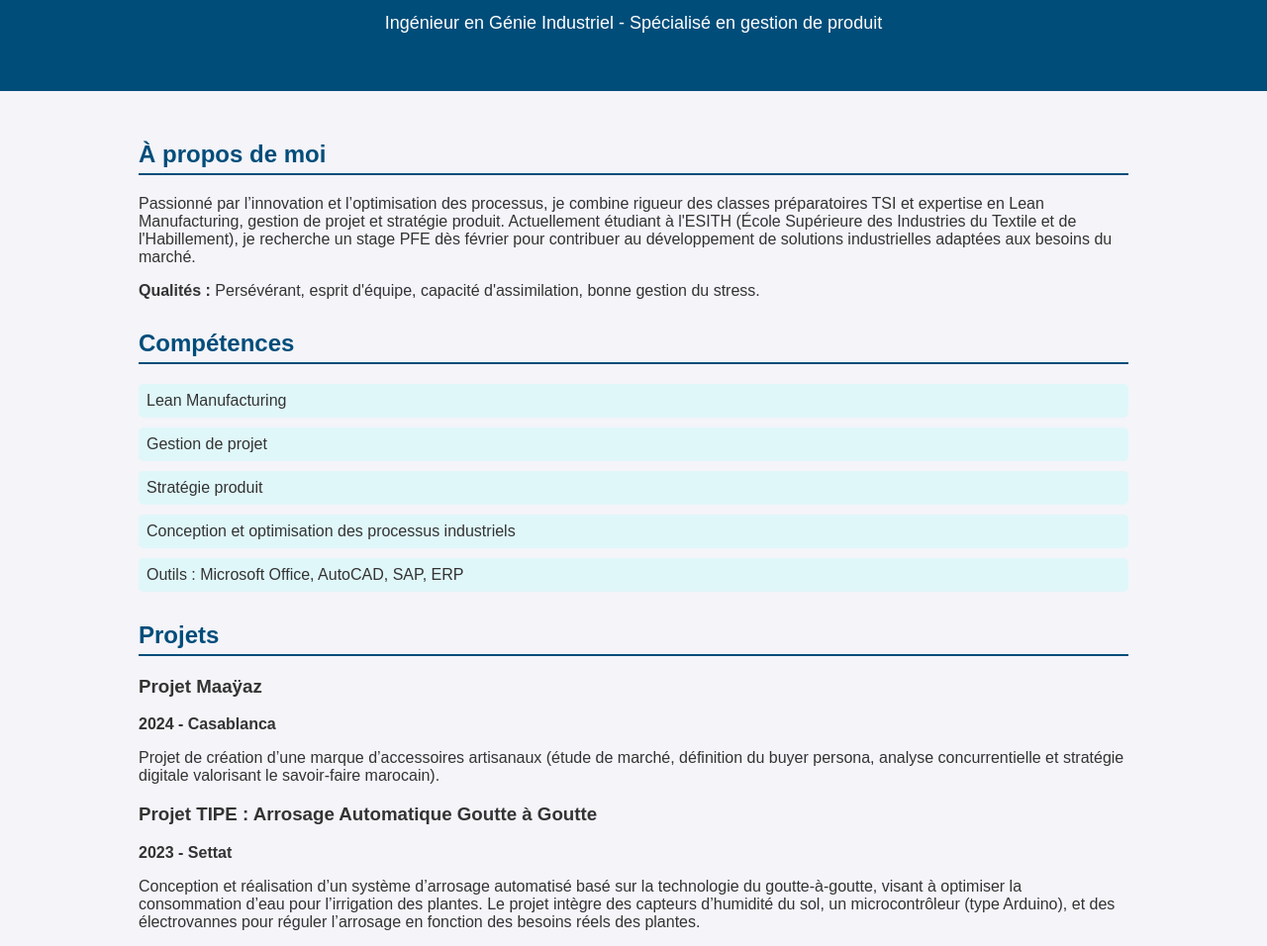
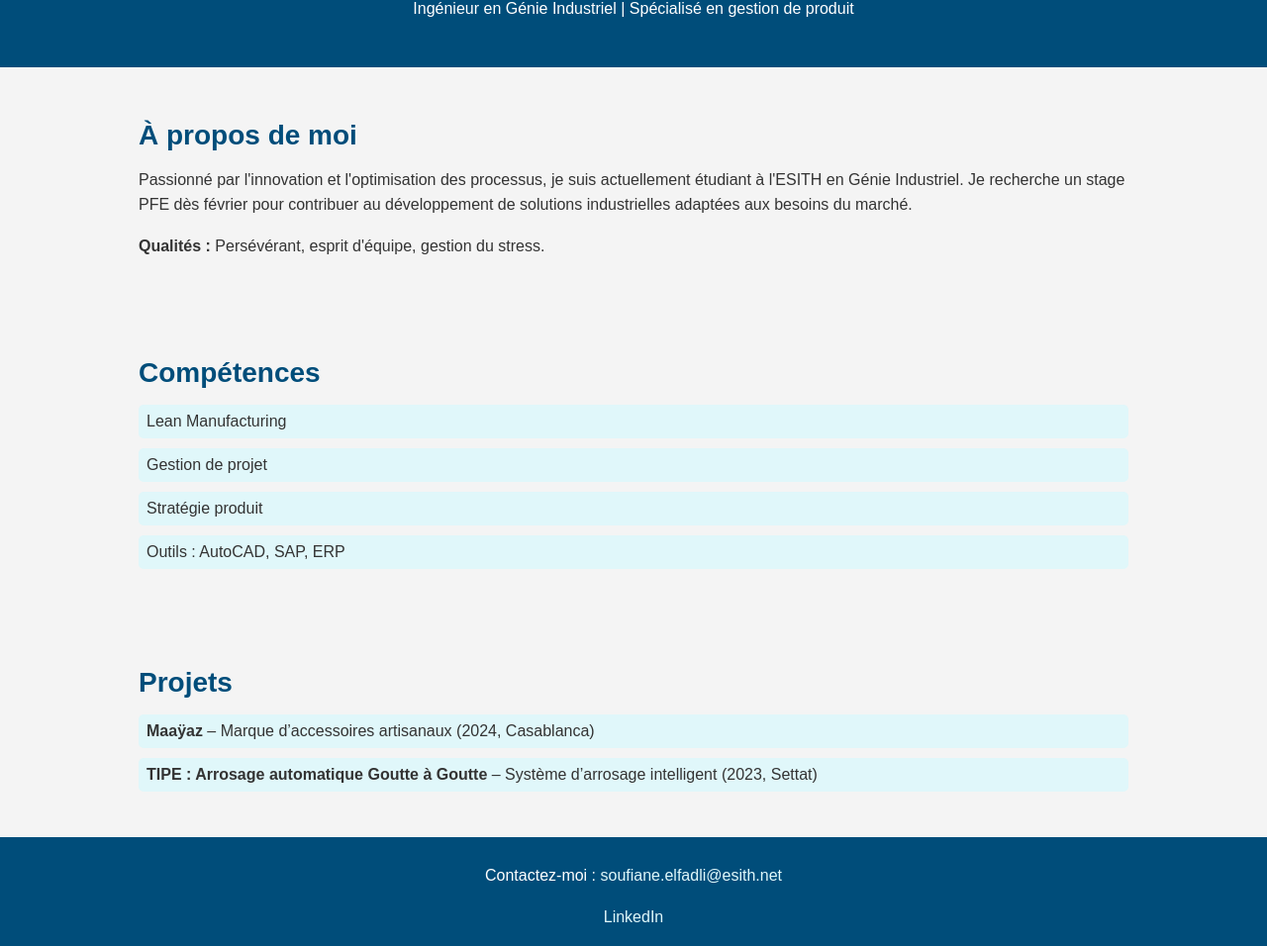
Before and after one commit to Soufiane-elfadli/portfolio, a plain HTML site: page index.html in a window 1280 px wide. Shown: the part 87-1043 px from the top of the page at 99% size. Drawn offline with Linux system fonts and the light colour scheme.

Commit message:
Refactor index.html for improved layout and styling
Updated the layout and styling of the personal webpage, including changes to the header, sections, and footer for improved readability and aesthetics.

```diff
--- a/index.html
+++ b/index.html
@@ -1,3 +1,4 @@
+
 <!DOCTYPE html>
 <html lang="fr">
 
@@ -6,64 +7,55 @@
     <meta name="viewport" content="width=device-width, initial-scale=1.0">
     <title>Soufiane Elfadli - Ingénieur en Génie Industriel</title>
     <style>
-        /* Style global */
         body {
             font-family: Arial, sans-serif;
-            background-color: #f4f4f9;
+            background-color: #f4f4f4;
             margin: 0;
             padding: 0;
             color: #333;
         }
 
-        /* En-tête */
         header {
             background-color: #004d7a;
             color: white;
             text-align: center;
-            padding: 40px 20px;
+            padding: 30px 20px;
         }
 
         header h1 {
             margin: 0;
-            font-size: 36px;
+            font-size: 32px;
         }
 
-        header p {
-            font-size: 18px;
-        }
-
-        /* Section principale */
-        main {
-            padding: 30px;
+        section {
+            padding: 30px 20px;
             max-width: 1000px;
             margin: 0 auto;
         }
 
-        .section {
-            margin-bottom: 30px;
+        h2 {
+            color: #004d7a;
+            font-size: 28px;
+            margin-bottom: 10px;
         }
 
-        h2 {
-            color: #004d7a;
-            border-bottom: 2px solid #004d7a;
-            padding-bottom: 5px;
+        p {
+            font-size: 16px;
+            line-height: 1.6;
         }
 
-        .skills ul,
-        .projects ul {
-            list-style: none;
+        .skills, .projects {
+            list-style-type: none;
             padding: 0;
         }
 
-        .skills li,
-        .projects li {
+        .skills li, .projects li {
             background-color: #e0f7fa;
+            padding: 8px;
             margin: 10px 0;
-            padding: 8px;
             border-radius: 5px;
         }
 
-        /* Footer */
         footer {
             background-color: #004d7a;
             color: white;
@@ -86,55 +78,41 @@
 
     <header>
         <h1>Soufiane Elfadli</h1>
-        <p>Ingénieur en Génie Industriel - Spécialisé en gestion de produit</p>
+        <p>Ingénieur en Génie Industriel | Spécialisé en gestion de produit</p>
     </header>
 
-    <main>
-        <section class="section">
+    <section>
         <h2>À propos de moi</h2>
         <p>
-                Passionné par l’innovation et l’optimisation des processus, je combine rigueur des classes préparatoires
-                TSI et expertise en Lean Manufacturing, gestion de projet et stratégie produit. Actuellement étudiant à l'ESITH
-                (École Supérieure des Industries du Textile et de l'Habillement), je recherche un stage PFE dès février
-                pour contribuer au développement de solutions industrielles adaptées aux besoins du marché.
+            Passionné par l'innovation et l'optimisation des processus, je suis actuellement étudiant à l'ESITH en Génie Industriel.
+            Je recherche un stage PFE dès février pour contribuer au développement de solutions industrielles adaptées aux besoins du marché.
         </p>
-            <p><strong>Qualités :</strong> Persévérant, esprit d'équipe, capacité d'assimilation, bonne gestion du stress.</p>
+        <p>
+            <strong>Qualités : </strong> Persévérant, esprit d'équipe, gestion du stress.
+        </p>
     </section>
 
-        <section class="section skills">
+    <section>
         <h2>Compétences</h2>
-            <ul>
+        <ul class="skills">
             <li>Lean Manufacturing</li>
             <li>Gestion de projet</li>
             <li>Stratégie produit</li>
-                <li>Conception et optimisation des processus industriels</li>
-                <li>Outils : Microsoft Office, AutoCAD, SAP, ERP</li>
+            <li>Outils : AutoCAD, SAP, ERP</li>
         </ul>
     </section>
 
-        <section class="section projects">
+    <section>
         <h2>Projets</h2>
-            <h3>Projet Maaÿaz</h3>
-            <p><strong>2024 - Casablanca</strong></p>
-            <p>
-                Projet de création d’une marque d’accessoires artisanaux (étude de marché, définition du buyer persona,
-                analyse concurrentielle et stratégie digitale valorisant le savoir-faire marocain).
-            </p>
-
-            <h3>Projet TIPE : Arrosage Automatique Goutte à Goutte</h3>
-            <p><strong>2023 - Settat</strong></p>
-            <p>
-                Conception et réalisation d’un système d’arrosage automatisé basé sur la technologie du goutte-à-goutte,
-                visant à optimiser la consommation d’eau pour l’irrigation des plantes. Le projet intègre des capteurs
-                d’humidité du sol, un microcontrôleur (type Arduino), et des électrovannes pour réguler l’arrosage en fonction
-                des besoins réels des plantes.
-            </p>
+        <ul class="projects">
+            <li><strong>Maaÿaz</strong> – Marque d’accessoires artisanaux (2024, Casablanca)</li>
+            <li><strong>TIPE : Arrosage automatique Goutte à Goutte</strong> – Système d’arrosage intelligent (2023, Settat)</li>
+        </ul>
     </section>
-    </main>
 
     <footer>
         <p>Contactez-moi : <a href="mailto:soufiane.elfadli@esith.net">soufiane.elfadli@esith.net</a></p>
-        <p>LinkedIn : <a href="https://www.linkedin.com/in/soufiane-elfadli" target="_blank">soufiane-elfadli</a></p>
+        <p><a href="https://www.linkedin.com/in/soufiane-elfadli" target="_blank">LinkedIn</a></p>
     </footer>
 
 </body>
```
Lines whose indentation alone changed are shown as unchanged.
